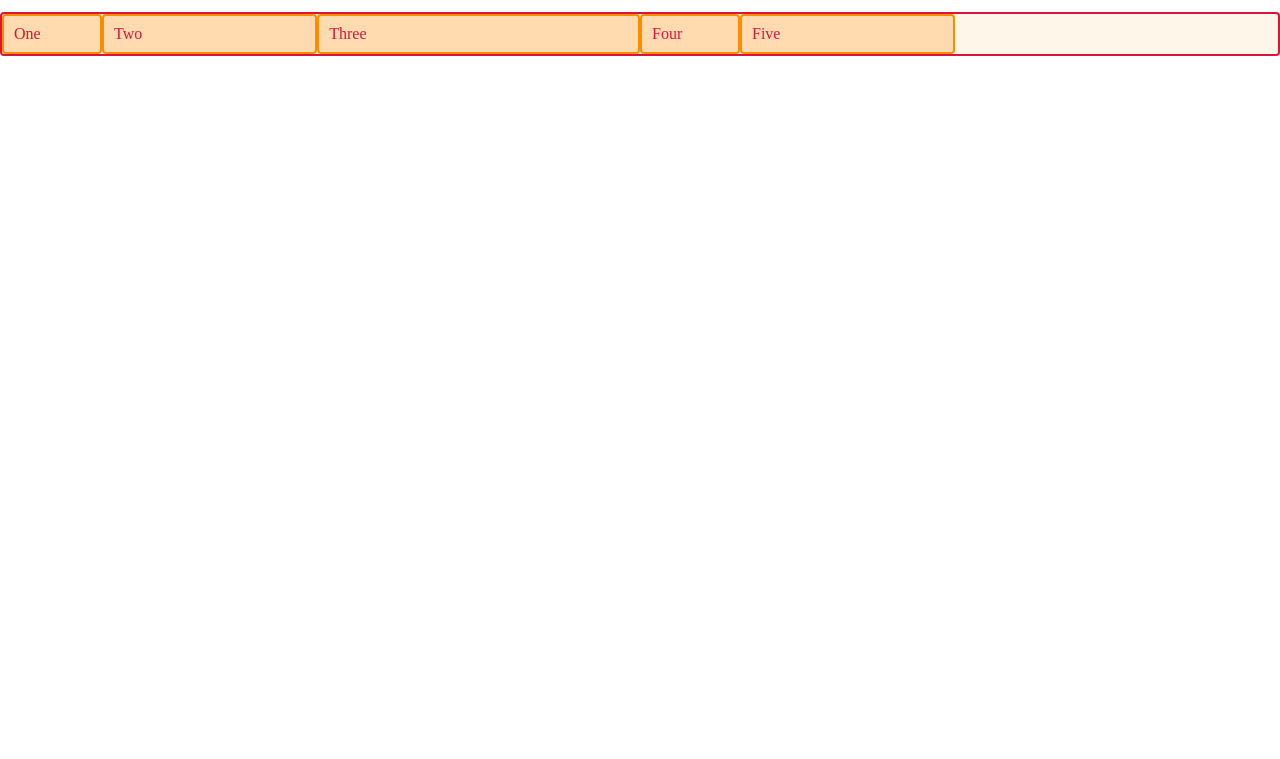
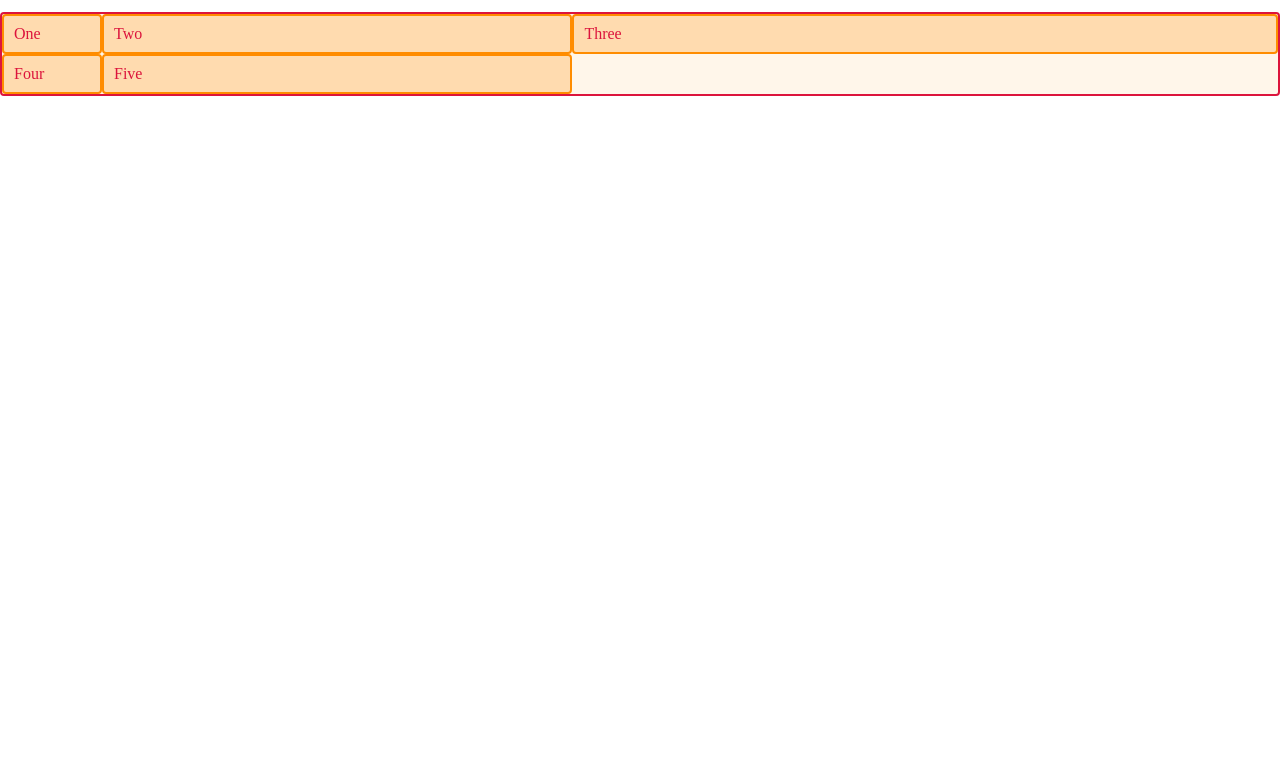
Before and after one commit to ynakanoendertech/css-grid-2, a website: page index.html in a window 1280 px wide. Shown: the part 41-800 px from the top of the page. Drawn offline with nearby package versions, Linux system fonts and the light colour scheme.

Commit message:
implic grid has auto-sized cells

```diff
--- a/index.html
+++ b/index.html
@@ -26,7 +26,7 @@
             border-radius: 4px;
 
             display: grid;
-            grid-template-columns: repeat(2, 100px 2fr 3fr);
+            grid-template-columns: repeat(1, 100px 2fr 3fr);
         }
     </style>
 </head>
```
